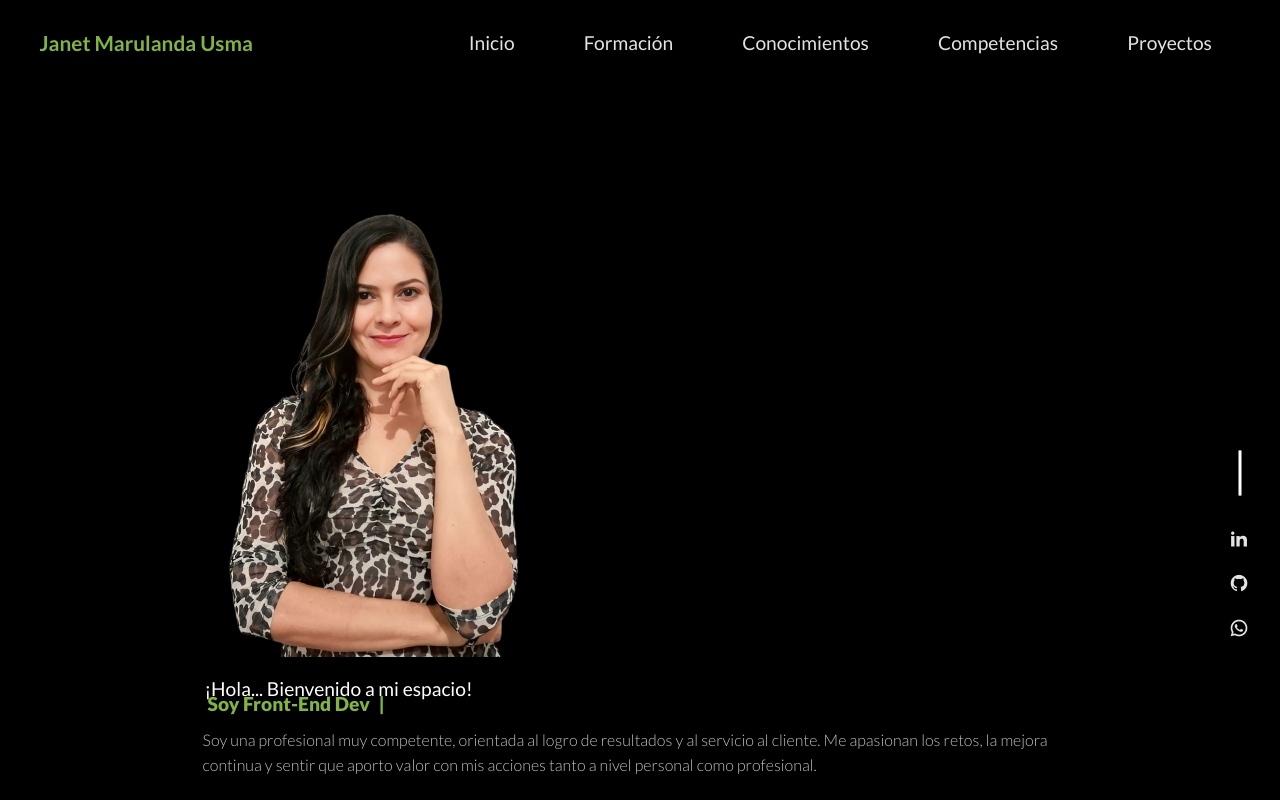
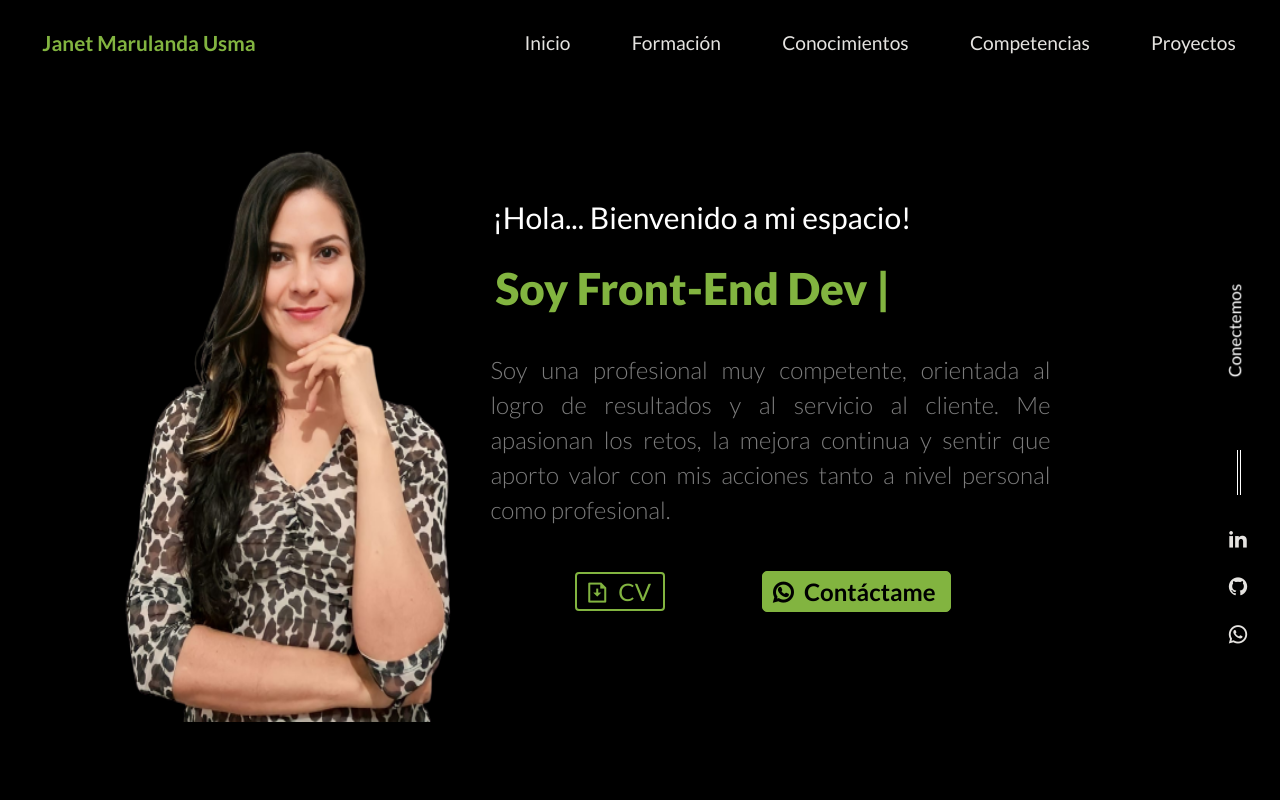
Before and after one commit to janetmu/mi-portafolio, a React (Create React App) app: page / in a window 1280 px wide. Shown: the top 800 px of the page. Built offline with nearby package versions, Linux system fonts and the light colour scheme.

Commit message:
css desktop inicio

```diff
--- a/src/App.css
+++ b/src/App.css
@@ -77,7 +77,6 @@ h6 {
 p {
   color: #fff;
   opacity: 75%;
-  font-size: 1rem;
   font-family: "Lato", sans-serif;
   font-weight: lighter;
 }
--- a/src/components/header/header.css
+++ b/src/components/header/header.css
@@ -10,12 +10,12 @@
 
 .navigation {
   display: flex;
-  justify-content: space-evenly;
+  justify-content: space-around;
 
 }
 
 .logo h5 {
-  display: flex;
+
   font-size: 1.3rem;
   color: #82b440;
 
@@ -24,8 +24,8 @@
 .nav_list {
   display: flex;
 
-  margin-left: 20%;
-  column-gap: 2.7rem;
+  margin-left: 25%;
+  column-gap: 2.2rem;
   top: 0;
   font-size: 1.2rem;
 
@@ -33,7 +33,7 @@
 }
 
 .nav_item a {
-  color: #fff;
+  color: #ffffffa6;
   transition: 0.3s;
   font-weight: 400;
   cursor: pointer;
--- a/src/components/hero-section/HeroSection.jsx
+++ b/src/components/hero-section/HeroSection.jsx
@@ -1,6 +1,6 @@
 import React, { useRef, useEffect } from "react";
 import "./hero-section.css";
-import { Container, Row, Col } from "reactstrap";
+
 import { init } from "ityped";
 import heroImg from "../../assests/images/hero-img.png";
 
@@ -21,9 +21,8 @@ const HeroSection = () => {
 
   return (
     <section className="hero_section" id="inicio">
-      <Container>
-        <Row>
-          <Col lg="6" md="6">
+
+
             <div className="home_social">
               <span className="home_contact">Conectemos</span>
               <div className="home_social">
@@ -51,13 +50,11 @@ const HeroSection = () => {
                 </a>
               </div>
             </div>
-          </Col>
-          <Col lg="6" md="6">
+
             <div className="hero_img">
               <img src={heroImg} alt="mi foto" className="w-100" />
             </div>
-          </Col>
-          <Col lg="6" md="6">
+
             <div className="hero_content">
               <span>
                 <h4>¡Hola... Bienvenido a mi espacio!</h4>
@@ -93,9 +90,7 @@ const HeroSection = () => {
                 </button>
               </div>
             </div>
-          </Col>
-        </Row>
-      </Container>
+
     </section>
   );
 };
--- a/src/components/hero-section/hero-section.css
+++ b/src/components/hero-section/hero-section.css
@@ -2,19 +2,19 @@
   position: fixed;
   display: flex;
   flex-flow: column wrap;
-  top: 58%;
+  top: 32%;
   right: -16px;
   row-gap: 1.3rem;
 }
 
 .home_social a {
-  font-size: 20px;
+  font-size: 18px;
 }
 
 .home_social::before {
   content: "     ";
   width: 45px;
-  height: 2px;
+  height: 1px;
   margin-right: 0px;
   background-color: #fff;
   transform: rotate(90deg) translate(8px, 4px);
@@ -26,8 +26,8 @@
   display: flex;
   flex-flow: column wrap;
   right: -34px;
-  top: 40%;
-  row-gap: 1.1rem;
+  top: 18%;
+  row-gap: 0.6rem;
   transform: rotate(-90deg);
   font-family: "Lato", sans-serif;
   font-size: 17px;
@@ -36,26 +36,30 @@
 
 .hero_section {
   margin-top: 12px;
-  margin-right: -18px;
-  margin-left: -12px;
-  display: flex;
+  margin-right: 4px;
+  margin-left: -2px;
+  display: block;
 }
 
 .hero_img {
   padding-top: 40px;
+  width: 75%;
+  display: flex;
+  margin-left: 5%;
 }
 
 .hero_content {
   text-align: justify;
   line-height: 15px;
+  margin-left: 12px;
 }
 
 .hero_content span {
-  font-size: 1.2rem;
+  font-size: 1.3rem;
   font-weight: 800;
   color: #82b440;
   text-align: right;
-  margin-left: 0px;
+  margin-left: 4px;
 }
 
 .hero_content h4 {
@@ -63,15 +67,15 @@
   font-weight: 400;
   text-align: left;
   margin-top: 20px;
-  margin-left: 9px;
+  margin-left: 8px;
   margin-right: 0px;
 }
 
 .hero_content h2 {
   font-weight: 800;
   color: #82b440;
-  margin-left: 12px;
-  font-size: 1.2rem;
+  margin-left: 8px;
+  font-size: 1.3rem;
 
 }
 
@@ -147,30 +151,95 @@
     row-gap: 1.3rem;
   }
 
+  .home_social a {
+    font-size: 22px;
+  }
+
   .home_contact {
-    left: 4px;
+    right: -10px;
+    top: 40%;
   }
 
   .hero_img {
-    padding-top: 40px;
-    width: 100%;
-}
+    padding-top: 0;
+    width: 150%;
+    display: flex;
+    margin-left: 8%;
+  }
 
 .hero_section {
-    width: 73%;
-    padding-top: 75px;
-    margin-right: 11.5%;
-    margin-left: 13.5%;
+    width: 80%;
     display: flex;
-    justify-content: space-between;
+    justify-content: space-evenly;
+    margin-right: 8%;
+    margin-top: 5%;
   }
 
   .hero_content {
+    margin-top: 2%;
+    margin-bottom: 6%;
+    margin-right: -5%;
+    margin-left: 0;
+    padding-top: 5%;
+    padding-bottom: 5%;
     display: flex;
     flex-direction: column;
-    margin-top: 0;
-    justify-content: space-evenly;
+
+    justify-content: space-between;
+    align-content: space-around;
   }
+
+  .hero_content p {
+    color: #ffffffa6;
+    line-height: 45px;
+    font-weight: 300;
+    font-size: x-large;
+}
+
+
+
+.hero_content span {
+  font-size: 44px;
+  font-weight: 800;
+  color: #82b440;
+  text-align: right;
+  margin-left: 0px;
+}
+
+.hero_content h4 {
+  font-size: 30px;
+  font-weight: 400;
+  text-align: left;
+  margin-top: 0px;
+  margin-left: 9px;
+  margin-right: 0px;
+  margin-bottom: 10%;
+}
+
+.hero_content h2 {
+  font-weight: 800;
+  color: #82b440;
+  margin-left: 12px;
+  font-size: 44px;
+
+}
+
+.hero_content p {
+  line-height: 35px;
+  font-weight: 300;
+  padding-left: 3px;
+  margin-right: 2px;
+  margin-top: 10%;
+}
+
+.btn1 a {
+ font-size: x-large;
+}
+
+.hire_btn a {
+  font-size: x-large;
+}
+
 
 
 }
--- a/src/components/qualification/qualification.css
+++ b/src/components/qualification/qualification.css
@@ -1,5 +1,5 @@
 section {
-  margin-top: 40px;
+  margin-top: 80px;
   margin-left: 8px;
 }
 
```
